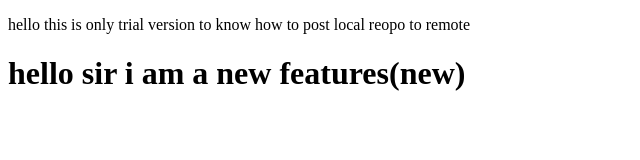
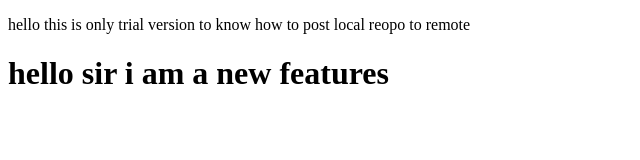
Before and after one commit to masoom-raja/localrepo, a plain HTML site: page index.html in a window 1280 px wide. Shown: the whole page, without its empty margins (0-640 px from the left). Drawn offline with Linux system fonts and the light colour scheme.

Commit message:
new commit

```diff
--- a/index.html
+++ b/index.html
@@ -7,6 +7,6 @@
 </head>
 <body>
     <p>hello this is only trial version to know how to post local reopo to remote</p>
-    <h1>hello sir i am a new features(new) </h1>
+    <h1>hello sir i am a new features</h1>
 </body>
 </html>
```
